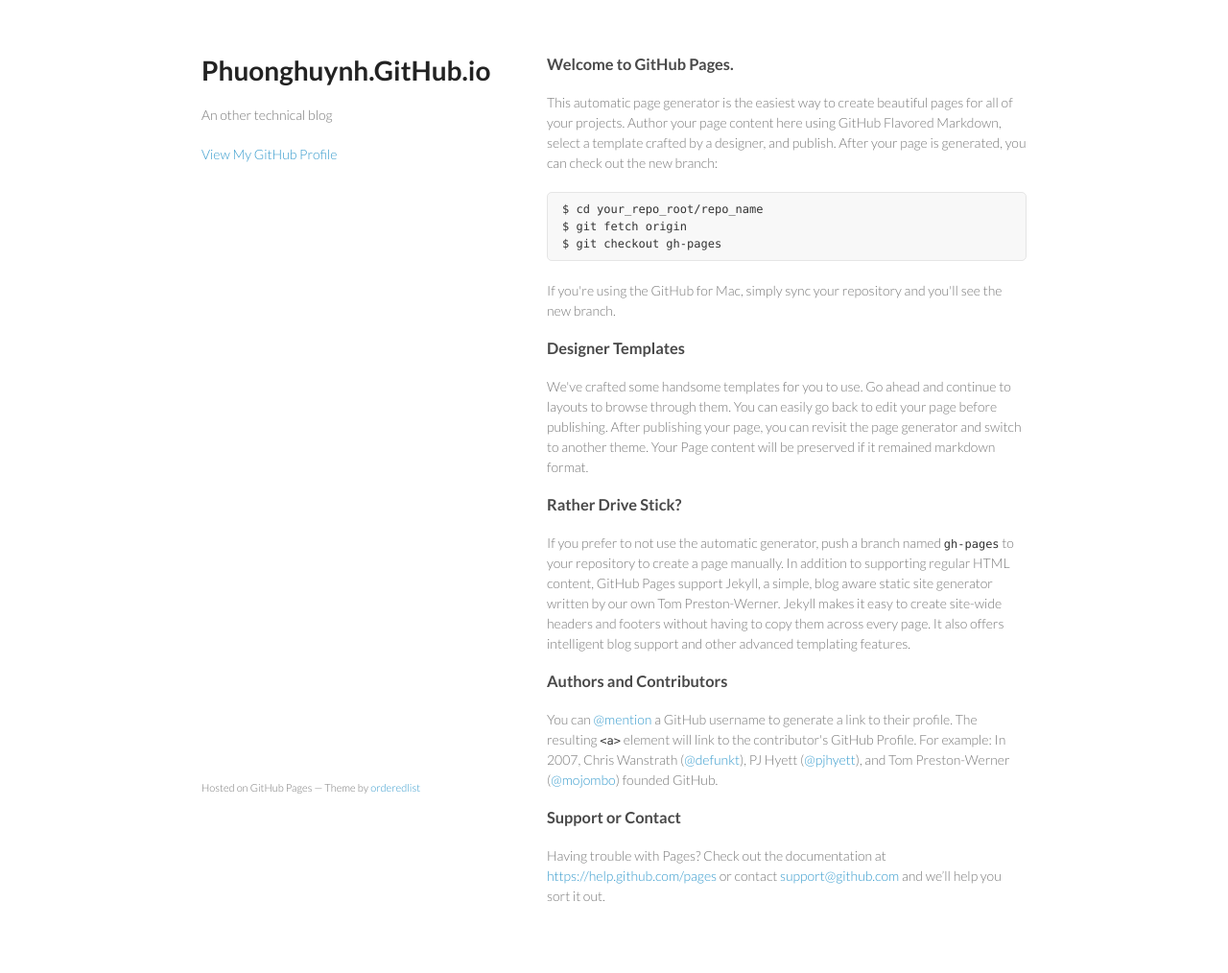
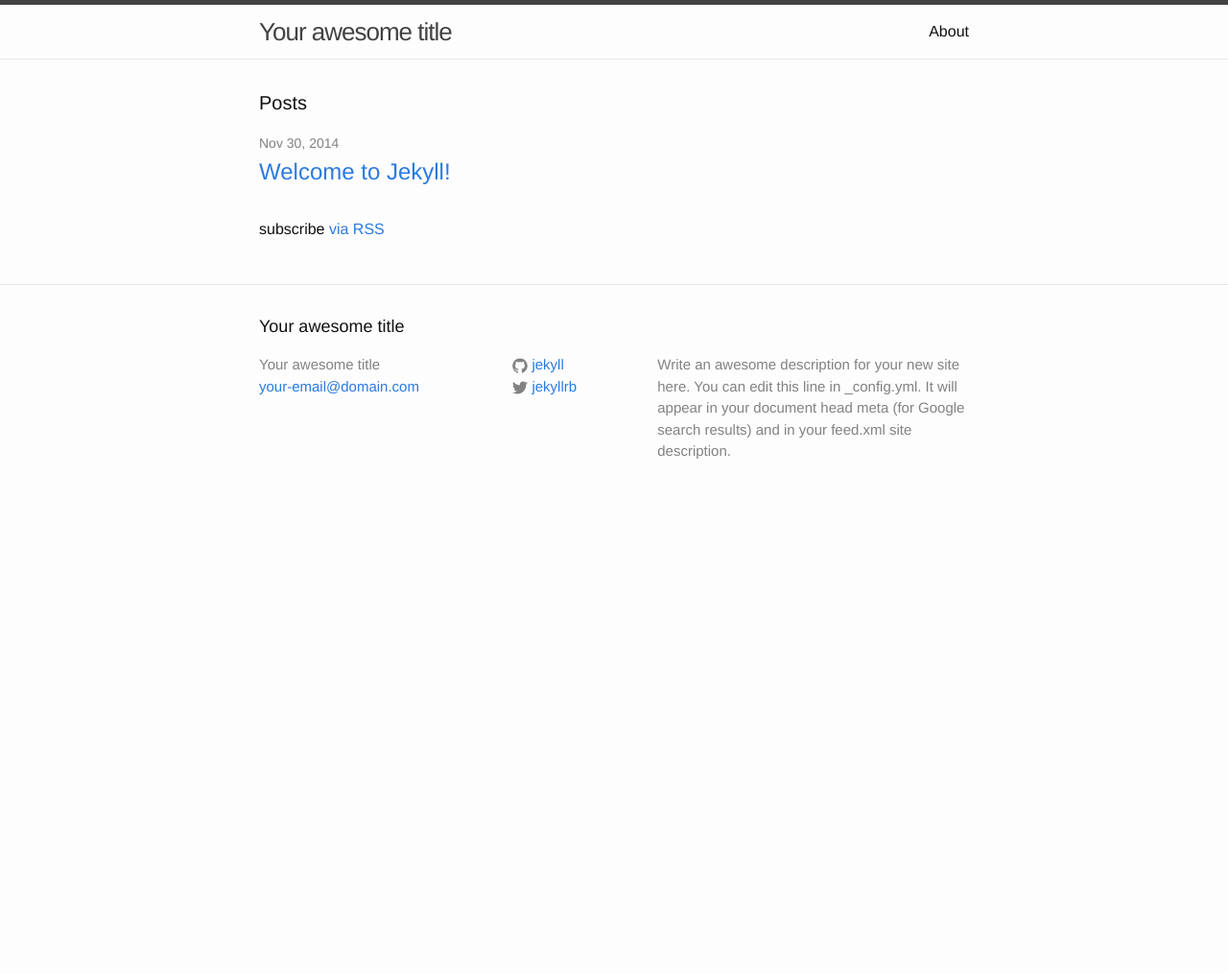
Before and after one commit to phuonghuynh/phuonghuynh.github.io, a Jekyll site: the page built from index.html, in a window 1280 px wide. Shown: the whole page at 96% size. Built offline with Jekyll 4.4.1, drawn with Linux system fonts in a browser that asks for light colours; after the commit the page ends 900 px from its top, so only the background shows below that.

Commit message:
init Jekyll

```diff
--- a/index.html
+++ b/index.html
@@ -1,65 +1,23 @@
-<!doctype html>
-<html>
-  <head>
-    <meta charset="utf-8">
-    <meta http-equiv="X-UA-Compatible" content="chrome=1">
-    <title>Phuonghuynh.GitHub.io by phuonghuynh</title>
+---
+layout: default
+---
 
-    <link rel="stylesheet" href="stylesheets/styles.css">
-    <link rel="stylesheet" href="stylesheets/pygment_trac.css">
-    <meta name="viewport" content="width=device-width, initial-scale=1, user-scalable=no">
-    <!--[if lt IE 9]>
-    <script src="//html5shiv.googlecode.com/svn/trunk/html5.js"></script>
-    <![endif]-->
-  </head>
-  <body>
-    <div class="wrapper">
-      <header>
-        <h1>Phuonghuynh.GitHub.io</h1>
-        <p>An other technical blog</p>
+<div class="home">
 
+  <h1 class="page-heading">Posts</h1>
 
-        <p class="view"><a href="https://github.com/phuonghuynh">View My GitHub Profile</a></p>
+  <ul class="post-list">
+    {% for post in site.posts %}
+      <li>
+        <span class="post-meta">{{ post.date | date: "%b %-d, %Y" }}</span>
 
-      </header>
-      <section>
-        <h3>
-<a id="welcome-to-github-pages" class="anchor" href="#welcome-to-github-pages" aria-hidden="true"><span class="octicon octicon-link"></span></a>Welcome to GitHub Pages.</h3>
+        <h2>
+          <a class="post-link" href="{{ post.url | prepend: site.baseurl }}">{{ post.title }}</a>
+        </h2>
+      </li>
+    {% endfor %}
+  </ul>
 
-<p>This automatic page generator is the easiest way to create beautiful pages for all of your projects. Author your page content here using GitHub Flavored Markdown, select a template crafted by a designer, and publish. After your page is generated, you can check out the new branch:</p>
+  <p class="rss-subscribe">subscribe <a href="{{ "/feed.xml" | prepend: site.baseurl }}">via RSS</a></p>
 
-<pre><code>$ cd your_repo_root/repo_name
-$ git fetch origin
-$ git checkout gh-pages
-</code></pre>
-
-<p>If you're using the GitHub for Mac, simply sync your repository and you'll see the new branch.</p>
-
-<h3>
-<a id="designer-templates" class="anchor" href="#designer-templates" aria-hidden="true"><span class="octicon octicon-link"></span></a>Designer Templates</h3>
-
-<p>We've crafted some handsome templates for you to use. Go ahead and continue to layouts to browse through them. You can easily go back to edit your page before publishing. After publishing your page, you can revisit the page generator and switch to another theme. Your Page content will be preserved if it remained markdown format.</p>
-
-<h3>
-<a id="rather-drive-stick" class="anchor" href="#rather-drive-stick" aria-hidden="true"><span class="octicon octicon-link"></span></a>Rather Drive Stick?</h3>
-
-<p>If you prefer to not use the automatic generator, push a branch named <code>gh-pages</code> to your repository to create a page manually. In addition to supporting regular HTML content, GitHub Pages support Jekyll, a simple, blog aware static site generator written by our own Tom Preston-Werner. Jekyll makes it easy to create site-wide headers and footers without having to copy them across every page. It also offers intelligent blog support and other advanced templating features.</p>
-
-<h3>
-<a id="authors-and-contributors" class="anchor" href="#authors-and-contributors" aria-hidden="true"><span class="octicon octicon-link"></span></a>Authors and Contributors</h3>
-
-<p>You can <a href="https://github.com/blog/821" class="user-mention">@mention</a> a GitHub username to generate a link to their profile. The resulting <code>&lt;a&gt;</code> element will link to the contributor's GitHub Profile. For example: In 2007, Chris Wanstrath (<a href="https://github.com/defunkt" class="user-mention">@defunkt</a>), PJ Hyett (<a href="https://github.com/pjhyett" class="user-mention">@pjhyett</a>), and Tom Preston-Werner (<a href="https://github.com/mojombo" class="user-mention">@mojombo</a>) founded GitHub.</p>
-
-<h3>
-<a id="support-or-contact" class="anchor" href="#support-or-contact" aria-hidden="true"><span class="octicon octicon-link"></span></a>Support or Contact</h3>
-
-<p>Having trouble with Pages? Check out the documentation at <a href="https://help.github.com/pages">https://help.github.com/pages</a> or contact <a href="mailto:support@github.com">support@github.com</a> and we’ll help you sort it out.</p>
-      </section>
-      <footer>
-        <p><small>Hosted on GitHub Pages &mdash; Theme by <a href="https://github.com/orderedlist">orderedlist</a></small></p>
-      </footer>
-    </div>
-    <script src="javascripts/scale.fix.js"></script>
-
-  </body>
-</html>
+</div>
```
